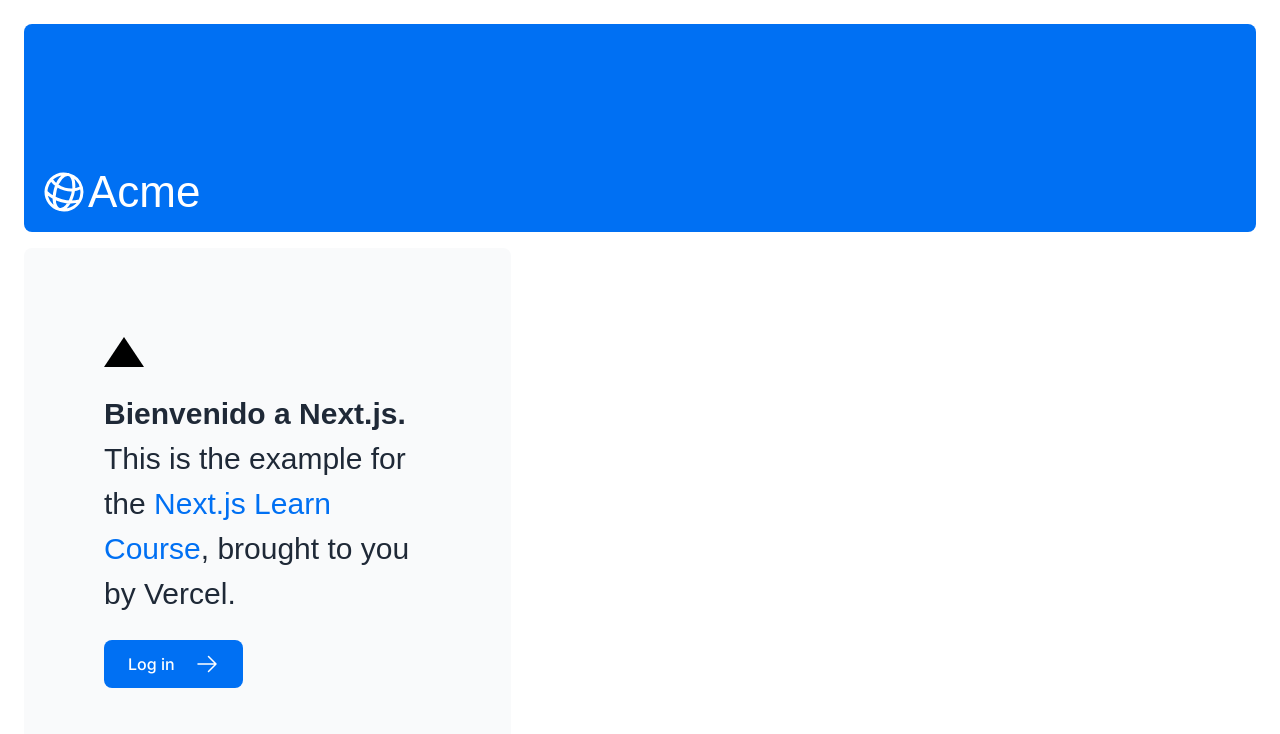
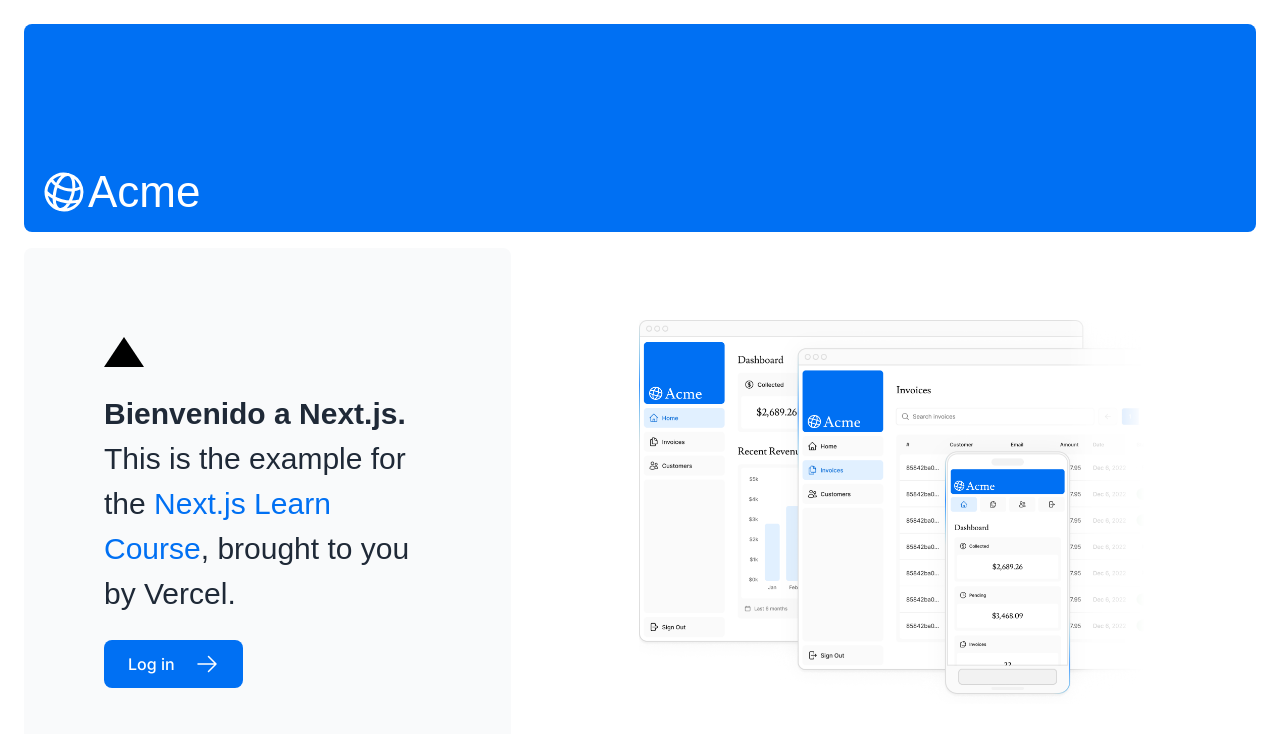
Before and after one commit to Aaron-MorLea/learn-nextjs, a Next.js app: page / in a window 1280 px wide. Shown: the top 734 px of the page. Built offline with nearby package versions, Linux system fonts and the light colour scheme; a web font is replaced by a local one.

Commit message:
hero.desktop

```diff
--- a/app/page.tsx
+++ b/app/page.tsx
@@ -29,6 +29,7 @@
         </div>
         <div className="flex items-center justify-center p-6 md:w-3/5 md:px-28 md:py-12">
           {/* Add Hero Images Here */}
+          <img src="/hero-desktop.png" alt="Screenshots of the dashboard project showing desktop version"/>
         </div>
       </div>
     </main>
```
